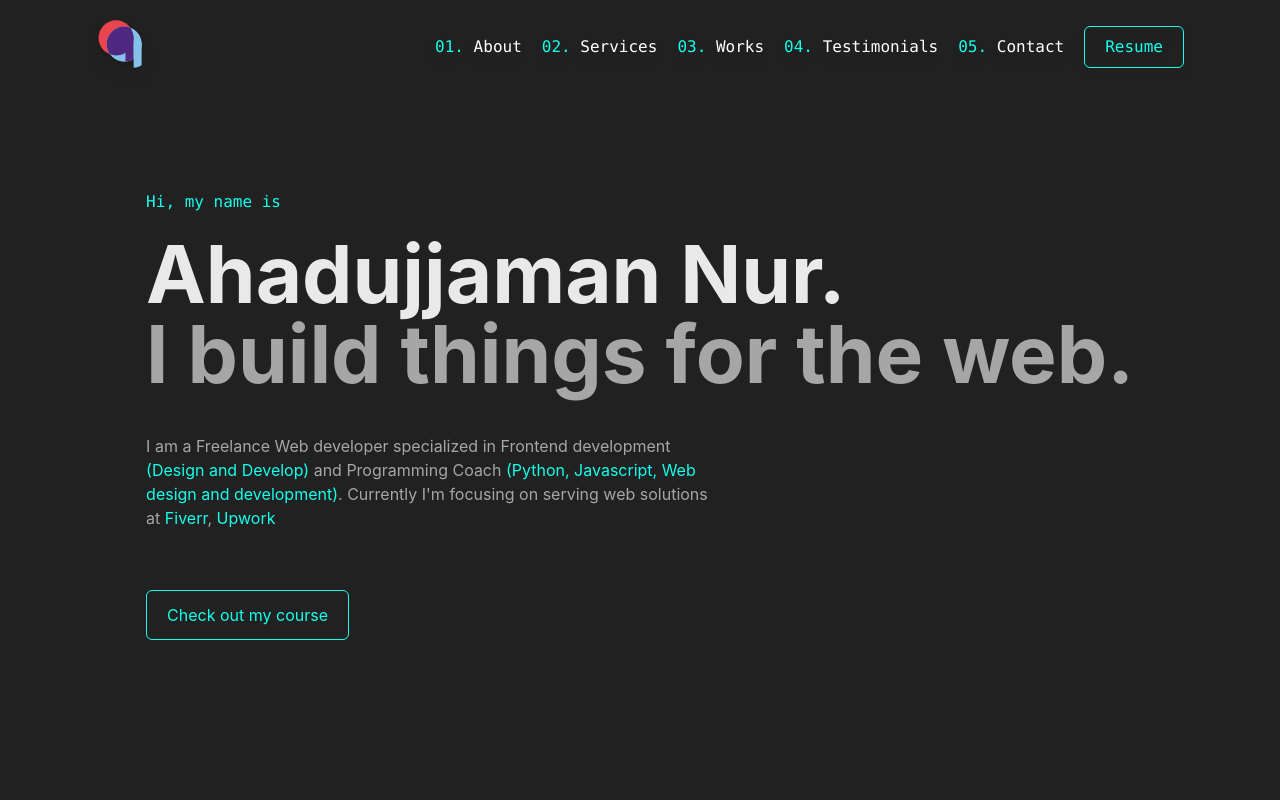
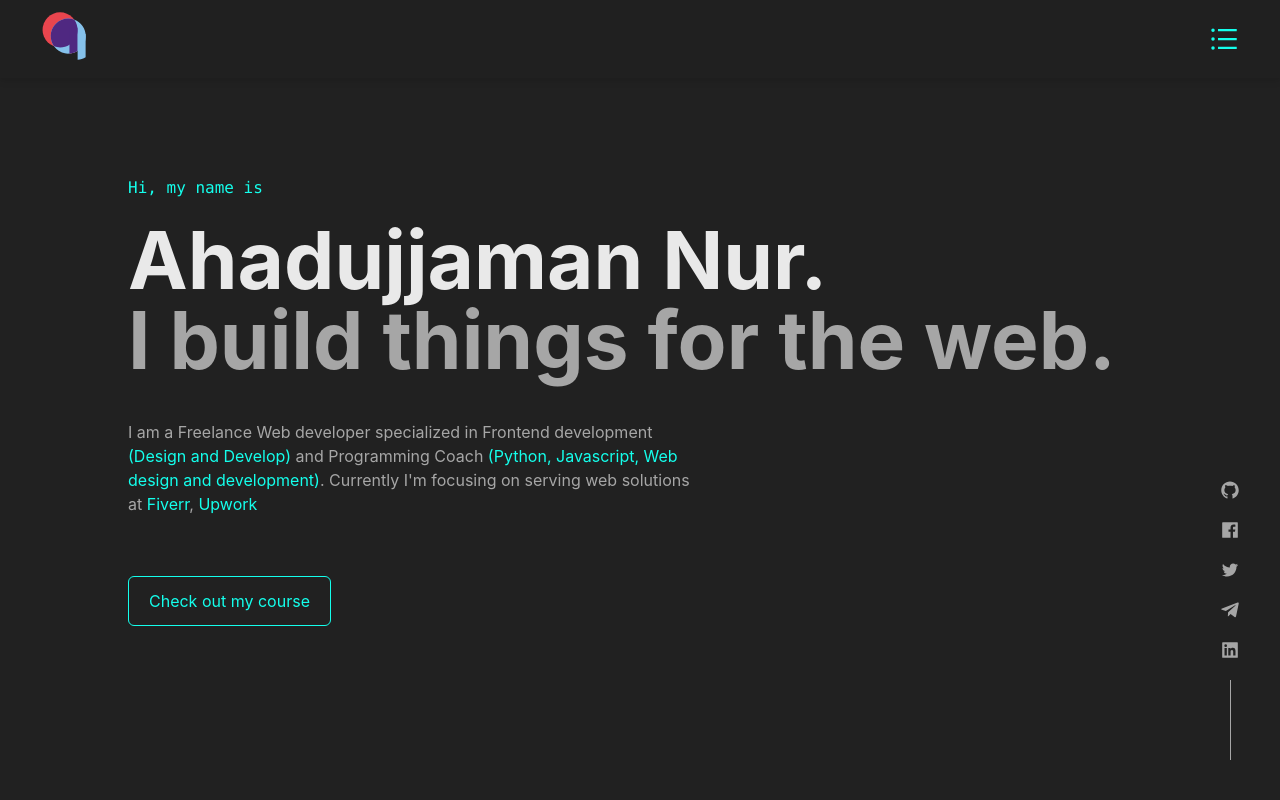
Before and after one commit to ahadnur/portfolio.ahadujjaman, a Next.js app: page / in a window 1280 px wide. Shown: the top 800 px of the page. Built offline with nearby package versions, Linux system fonts and the light colour scheme.

Commit message:
scrollbar updated

```diff
--- a/components/About.js
+++ b/components/About.js
@@ -2,7 +2,12 @@ import React from 'react'
 
 const About = () => {
   return (
-    <div>About</div>
+    <div id="about" className="py-20">
+        <h2 className="font-mono text-main relative after:absolute after:top-1/2 after:-translate-y-1/2 after:ml-5 after:h-[1px] after:w-full md:after:w-3/4 lg:after:w-3/5 xl:after:w-2/5 2xl:after:w-1/4 after:bg-white/30 after:rounded-full text-xl">01. <span className="text-white/90 text-4xl font-bold">About me</span></h2>
+        <div>
+
+        </div>
+    </div>
   )
 }
 
--- a/components/Hero.js
+++ b/components/Hero.js
@@ -3,7 +3,7 @@ import Link from 'next/link'
 
 const Hero = () => {
   return (
-    <div className="w-full h-[80vh] flex justify-center items-center">
+    <div className="w-full h-screen flex items-center">
         <div className="content">
             <span className="text-main font-mono md:text-base">Hi, my name is</span>
             <div className="mt-5">
--- a/components/Nav.js
+++ b/components/Nav.js
@@ -15,39 +15,23 @@ const Nav = () => {
   return (
       <>
         <div>
-            <div className="px-5 md:px-24 py-5 text-gray-200 drop-shadow-lg shadow-sky-300/20 flex justify-between items-center">
+            <div className="px-5 md:px-10 py-3 text-gray-200 drop-shadow-md shadow-[#212121]/20 flex justify-between items-center fixed top-0 left-0 w-full z-20 bg-[#212121]/90">
                 <div className="logo cursor-pointer">
                     <Link href="/">
                         <a><Image src="/img/logo.svg" alt="Portfolio Logo" height="48" width="48"/></a>
                     </Link>
                 </div>
-                <div className="menu font-mono hidden md:block">
-                    <ul className="flex items-center space-x-5 text-white">
-                        <li className="cursor-pointer hover:text-main">
-                            <Link href="#about"><a> <span className="text-main">01.</span> About</a></Link>
-                        </li>
-                        <li className="cursor-pointer hover:text-main">
-                            <Link href="#services"><a><span className="text-main">02.</span> Services</a></Link>
-                        </li>
-                        <li className="cursor-pointer hover:text-main">
-                            <Link href="#works"><a><span className="text-main">03.</span> Works</a></Link>
-                        </li>
-                        <li className="cursor-pointer hover:text-main">
-                            <Link href="#testimonials"><a><span className="text-main">04.</span> Testimonials</a></Link>
-                        </li>
-                        <li className="cursor-pointer hover:text-main">
-                            <Link href="#contact"><a><span className="text-main">05.</span> Contact</a></Link>
-                        </li>
-                        <li className="px-5 py-2 border-[1px] border-main text-main rounded-md hover:bg-main/20 transition-all duration-300 cursor-pointer">
-                            <Link href="/">Resume</Link>
-                        </li>
-                    </ul>
-                </div>
-                <div className="ham md:hidden" onClick={toggleMenu}>
-                    <AiOutlineBars className="cursor-pointer text-main h-6 w-6" />
+                <div className="ham" onClick={toggleMenu}>
+                    {
+                        isOpen
+                        ?
+                        <AiFillCloseCircle className="cursor-pointer text-main h-8 w-8 transition-all duration-3000" />
+                        :
+                        <AiOutlineBars className="cursor-pointer text-main h-8 w-8 transition-all duration-3000" />
+                    }
                 </div>
             </div>
-            <div className={isOpen ? 'h-screen bg-gray fixed md:hidden top-0 right-0 grid place-items-center transition duration-300' : 'hidden'}>
+            <div className={isOpen ? "right-0 bg-gray w-[400px] fixed bottom-0 h-[calc(100vh-77.5px)] grid place-items-center z-10 transition-all duration-3000" : "bg-gray w-[400px] fixed bottom-0 -right-[400px] h-[calc(100vh-77.5px)] grid place-items-center z-10 transition-all duration-3000"}>
                 <div className="relative">
                     <div className="menu font-mono w-[400px]">
                         <ul className="flex justify-between flex-col items-center text-white space-y-10">
@@ -81,9 +65,6 @@ const Nav = () => {
                             </li>
                         </ul>
                     </div>
-                    <div className="closeBtn absolute -top-[197px] right-5">
-                        <AiFillCloseCircle className="cursor-pointer text-main h-6 w-6" onClick={closeMenu} />
-                    </div>
                 </div>
             </div>
         </div>
--- /dev/null
+++ b/pages/_document.js
@@ -0,0 +1,19 @@
+// pages/_document.js
+import { Html, Head, Main, NextScript } from 'next/document'
+import Script from 'next/script'
+
+export default function Document() {
+  return (
+    <Html className="">
+      <Head>
+        {/* Change your Icon */}
+        <link rel="icon" href="/favicon.png" />
+
+      </Head>
+      <body className="">
+        <Main />
+        <NextScript />
+      </body>
+    </Html>
+  )
+}
--- a/pages/api/hello.js
+++ /dev/null
@@ -1,5 +0,0 @@
-// Next.js API route support: https://nextjs.org/docs/api-routes/introduction
-
-export default function handler(req, res) {
-  res.status(200).json({ name: 'John Doe' })
-}
--- a/pages/index.js
+++ b/pages/index.js
@@ -2,8 +2,9 @@ import Head from 'next/head'
 import Image from 'next/image'
 import Link from 'next/link'
 
-import {AiFillEdit} from 'react-icons/ai'
 import { SiPluscodes } from 'react-icons/si'
+import { AiFillEdit, AiFillGithub, AiOutlineTwitter, AiFillLinkedin, AiFillFacebook,  } from 'react-icons/ai'
+import { FaTelegramPlane } from 'react-icons/fa'
 
 import Nav from '../components/Nav'
 import Hero from '../components/Hero'
@@ -24,11 +25,61 @@ export default function Home() {
         </Head>
 
         <Nav />
-      <div className="">
+        <div className="relative">
+            {/* Left bar on desktop*/}
+            <div className="hidden lg:block md:fixed bottom-10 right-10">
+               <div className="socialIcons">
+                <ul className="flex justify-center items-center flex-col space-y-5">
+                    <li className="cursor-pointer h-5 w-5">
+                        <Link href="https://www.github.com/ahadnur">
+                            <a>
+                            <AiFillGithub className="h-full w-full text-white/60 hover:text-main transition-all duration-300 hover:animate-ping" />
+                            </a>
+                        </Link>
+                    </li>
+                    <li className="cursor-pointer h-5 w-5">
+                        <Link href="https://www.facebook.com/ahadnur44">
+                            <a><AiFillFacebook className="h-full w-full text-white/60 hover:text-main transition-all duration-300 hover:animate-ping" /></a>
+                        </Link>
+                    </li>
+                    <li className="cursor-pointer h-5 w-5">
+                        <Link href="https://www.twitter.com/ahadnur44">
+                            <a><AiOutlineTwitter className="h-full w-full text-white/60 hover:text-main transition-all duration-300 hover:animate-ping" /></a>
+                        </Link>
+                    </li>
+                    <li className="cursor-pointer h-5 w-5">
+                        <Link href="https://t.me/ahadnur44">
+                            <a><FaTelegramPlane className="h-full w-full text-white/60 hover:text-main transition-all duration-300 hover:animate-ping" /></a>
+                        </Link>
+                    </li>
+                    <li className="cursor-pointer h-5 w-5">
+                        <Link href="https://www.linkedin.com/in/ahadnur44/">
+                            <a><AiFillLinkedin className="h-full w-full text-white/60 hover:text-main transition-all duration-300 hover:animate-ping" /></a>
+                        </Link>
+                    </li>
+                    <li>
+                        <div className="h-20 w-[1px] bg-white/60"></div>
+                    </li>
+
+
+                </ul>
+            </div>
+            </div>
+            {/* End of left bar */}
+
+            {/* Right Bar on desktop */}
+            <div>
+
+            </div>
+            {/* End of right bar */}
+
+            {/* Container */}
             <div className="container">
                 <Hero />
+                <About />
+            </div>
+            {/* End of container */}
 
-          </div>
       </div>
     </>
   )
--- a/styles/globals.css
+++ b/styles/globals.css
@@ -6,8 +6,25 @@ body {
     Ubuntu, Cantarell, Fira Sans, Droid Sans, Helvetica Neue, sans-serif;
   background-color: #212121;
   color: #fff;
+  scroll-behavior: smooth
 }
 
+/* Scrollbar Styling */
+::-webkit-scrollbar {
+    width: 10px;
+}
+
+::-webkit-scrollbar-track {
+    background-color: #212121;
+    -webkit-border-radius: 10px;
+    border-radius: 10px;
+}
+
+::-webkit-scrollbar-thumb {
+    -webkit-border-radius: 10px;
+    border-radius: 10px;
+    background: #5a5a5a;
+}
 /*
     c1: #0A91AB;
     c2: #26282B
@@ -17,6 +34,3 @@ body {
 @tailwind base;
 @tailwind components;
 @tailwind utilities;
-
-@layer components {
-}
--- a/tailwind.config.js
+++ b/tailwind.config.js
@@ -25,5 +25,7 @@ module.exports = {
         main: "#14FFEC"
     },
   },
-  plugins: [],
+  plugins: [
+  ],
+
 }
```
Lines whose indentation alone changed are shown as unchanged.
